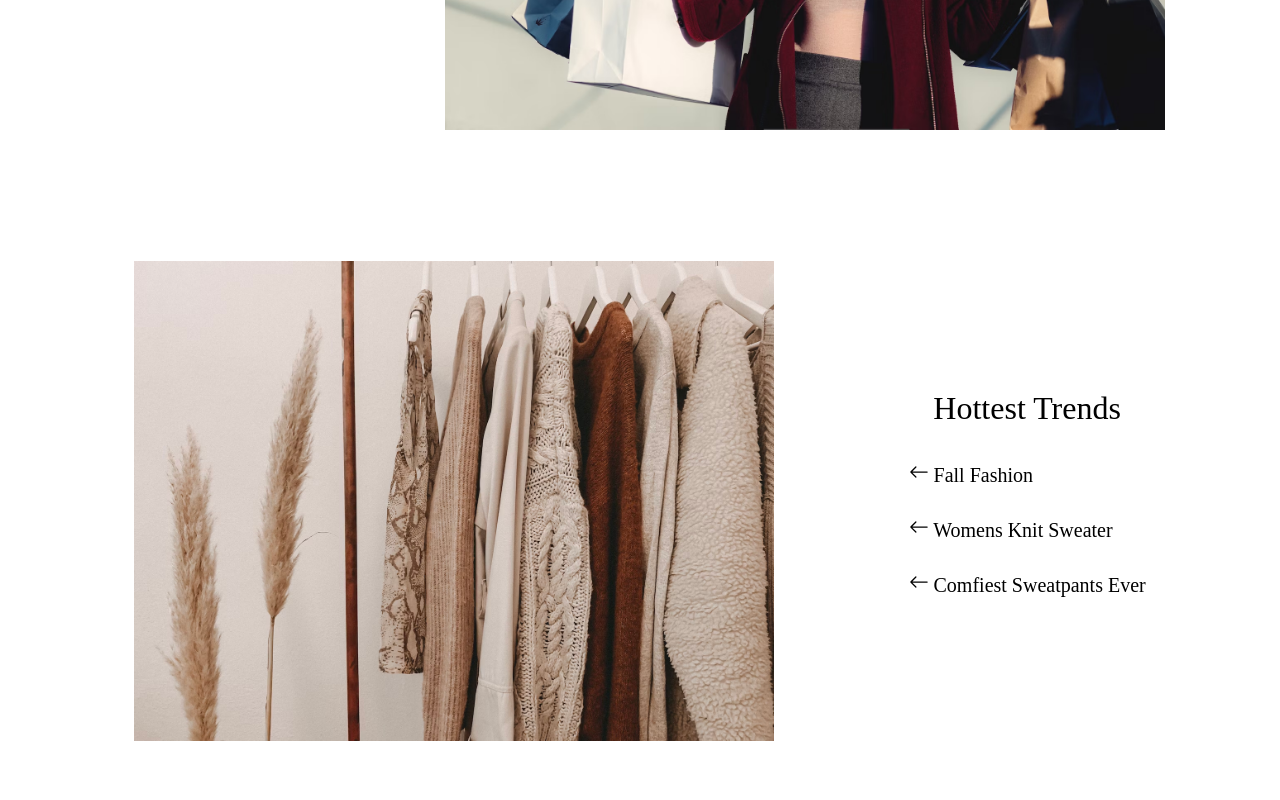
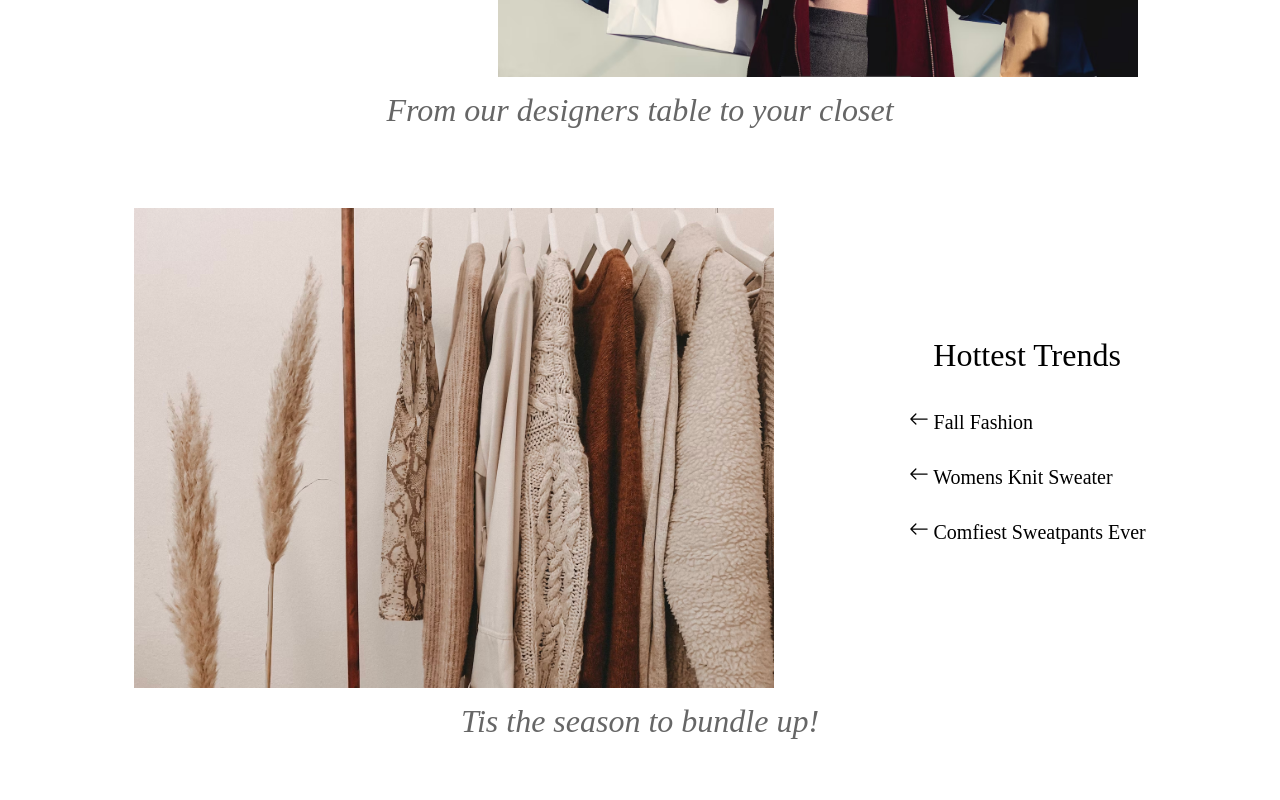
Before and after one commit to GordonPalagi/RivieraStyleCo, a React (Create React App) app in the folder riviera-style-co/: page / in a window 1280 px wide. Shown: the part 1220-2020 px from the top of the page. Built offline with nearby package versions, Linux system fonts and the light colour scheme.

Commit message:
tried adding framer motion, but coudn't do it

```diff
--- a/riviera-style-co/src/App.js
+++ b/riviera-style-co/src/App.js
@@ -1,5 +1,6 @@
 import './App.css';
 import Home from './Components/Pages/Home/Home'
+import React from 'react';
 import Layout from './Components/Layout/Layout/Layout';
 import Shopping from './Components/Pages/Shopping/Shopping';
 // import ShopItem from './Components/Pages/ShopItem/ShopItem';
@@ -9,10 +10,10 @@ import { ScrollToTopOnRefresh } from './ScrollToTopOnRefresh';
 import ShoppingLayout from './Components/Layout/Layout/shoppingLayout/ShoppingLayout';
 
 function App() {
+
   return (
     <BrowserRouter>
         <ScrollToTopOnRefresh />
-
             <Routes>
               <Route element={<Layout/>}>
 
@@ -24,9 +25,8 @@ function App() {
 
                 <Route path='/about' element={<About />} />
 
-          </Route >
+              </Route>
             </Routes>
-
     </BrowserRouter>
   )
 }
--- a/riviera-style-co/src/Components/Pages/Home/Home.js
+++ b/riviera-style-co/src/Components/Pages/Home/Home.js
@@ -1,6 +1,9 @@
 import React from 'react'
 import '../Home/Home.css'
 import freeStock from '../../Assets/freeStock.avif'
+import beautyAndBrains from '../../Assets/beautyAndBrains.avif'
+import dressyFashion from '../../Assets/dressyFashion.avif'
+import outerWear from '../../Assets/OuterWear.avif'
 import fallClothes from '../../Assets/fallClothes.avif'
 import RightArrowData from '../../Data/RightArrowData'
 import LeftArrowData from '../../Data/LeftArrowData'
@@ -10,7 +13,7 @@ import { useState, useEffect, useRef } from 'react'
 import { useIntersection } from '../../CustomHooks/useIntersection'
 import ClothingData from '../../Data/ClothingData'
 import { lazy, Suspense } from 'react'
-
+import { motion, useAnimation } from 'framer-motion'
 const LazyCardSection = lazy(() => import('../../UIComponents/SlimCard/SlimCard'));
 
 function Home() {
@@ -22,8 +25,28 @@ function Home() {
   const isLowerIntersecting = useIntersection(lowerRef, {rootMargin: "-150px"})
   const title = <div>Newest <span><em>Fashion</em></span></div>
   const title2 = <div>Hottest <span><em>Trends</em></span></div>
+  const [photo1, setPhoto1] = useState(freeStock);
+  const [photo2, setPhoto2] = useState(fallClothes);
 
+  const photoArr = [fallClothes, freeStock, beautyAndBrains, dressyFashion, outerWear]
 
+  useEffect(() => {
+    const randomArr = Math.floor(Math.random() * photoArr.length);
+    const randomArr1 = Math.floor(Math.random() * photoArr.length);
+    const foto = photoArr[randomArr];
+    const foto1 = photoArr[randomArr1];
+    const timer = setTimeout(() => {
+      if (foto === foto1) {
+        setPhoto2(foto1 + 1)
+      }
+      setPhoto1(foto)
+      setPhoto2(foto1)
+    }, 8000)
+
+    return () => {
+      clearTimeout(timer)
+    }
+  },[photo1, photo2])
 
   useEffect(() => {
     if(isIntersecting) {
@@ -48,21 +71,17 @@ function Home() {
               className={`upper-hero ${shouldSlideIn ? 'slide-in' : ''}`}
               title={title}
               array={RightArrowData}
-              photo={freeStock}
+              photo={photo1}
               />
       </div>
-
-
-
         <div ref={lowerRef}>
           <HeroCard
               className={`lower-hero ${lowerSlideIn ? 'slide-in' : ''}`}
               title={title2}
               array={LeftArrowData}
-              photo={fallClothes}
+              photo={photo2}
               />
         </div>
-
     </div>
 
         <div className='between'><span className='most-wanted'>Shop the most wanted</span></div>
--- a/riviera-style-co/src/Components/UIComponents/HeroCard/HeroCard.css
+++ b/riviera-style-co/src/Components/UIComponents/HeroCard/HeroCard.css
@@ -10,6 +10,8 @@
 }
 
 .subheader {
+    display: flex;
+    justify-content: center;
     font-style: italic;
     color: var(--clr-neutral-400);
     font-weight: 200;
@@ -22,18 +24,21 @@
     flex-direction: column;
     gap: 4em;
     padding: 40px 0px;
+    transition: .2s ease-in-out;
 }
 
 .upper-hero{
     display: flex;
     flex-direction: column-reverse;
     height: 100%;
+    transition: .2s ease-in-out;
 }
 
 .lower-hero {
     display: flex;
     flex-direction: column-reverse;
     height: 100%;
+    transition: .2s ease-in-out;
 }
 
 .inner-hero-con {
@@ -55,7 +60,6 @@
         display: flex;
         flex-direction: row;
         justify-content: space-around;
-
     }
 
     .lower-hero {
@@ -65,7 +69,8 @@
     }
 
     .groupPhoto {
-        height: 30vh;
+        height: 50%;
+        width: 50%;
     }
 
     .mobile-h1 {
@@ -108,7 +113,8 @@
     }
 
     .groupPhoto {
-        height: 60vh;
+        height: 50%;
+        width: 50%;
     }
 
     .mobile-h1 > h1 {
--- a/riviera-style-co/src/Components/UIComponents/HeroCard/HeroCard.js
+++ b/riviera-style-co/src/Components/UIComponents/HeroCard/HeroCard.js
@@ -1,12 +1,12 @@
 import React, { useEffect, useState } from "react";
 import "../HeroCard/HeroCard.css";
-import "../../mediaQuery.css";
 import { useNavigate } from "react-router-dom";
-import { motion, useAnimation } from 'framer-motion';
+import { motion, useAnimation } from 'framer-motion'
 
 function HeroCard({ title, array, photo, className }) {
   const [mobileScreen, setMobileScreen] = useState(true);
-  const controls = useAnimation(); // Create animation controls
+
+
 
 
 
@@ -19,9 +19,7 @@ function HeroCard({ title, array, photo, className }) {
         setMobileScreen(false);
       }
     };
-
     handleWindowChange();
-
     window.addEventListener("resize", handleWindowChange);
   }, []);
 
@@ -46,7 +44,9 @@ function HeroCard({ title, array, photo, className }) {
   };
 
   const navigate = useNavigate();
-  return mobileScreen ? (
+
+  return (
+      mobileScreen ? (
       <div className={className}>
         <div className="inner-hero-con">
           <h1>{title}</h1>
@@ -57,21 +57,19 @@ function HeroCard({ title, array, photo, className }) {
       </div>
     ) : (
       <>
-      <div className={className}>
+        <div
+        className={className}>
           <div className="mobile-h1">
             <h1>{title}</h1>
             <RenderLinks/>
           </div>
           <img className="groupPhoto" src={photo} alt="" />
         </div>
-        <motion.div
-          className="mobile-sublinks"
-          initial={{ x: '100%'}}
-          animate={controls}
-        >
+          <div className="mobile-sublinks">
             <RenderSubHeader/>
-        </motion.div>
+          </div>
       </>
+    )
   );
 }
 
```
Lines whose indentation alone changed are shown as unchanged.
